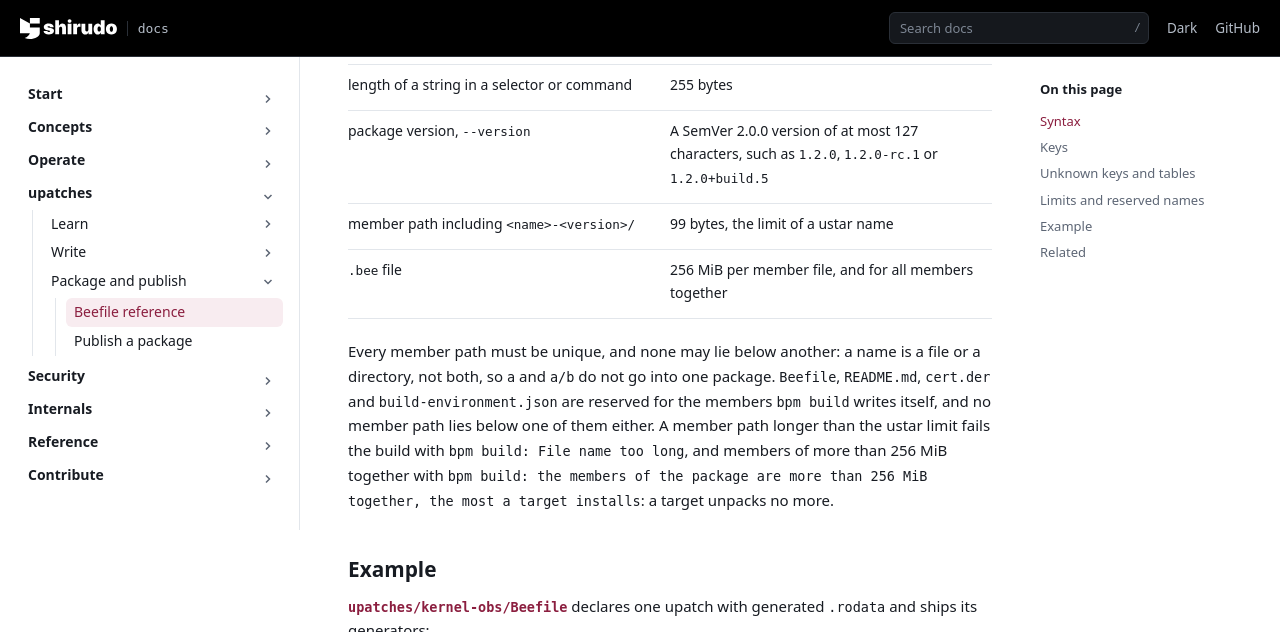
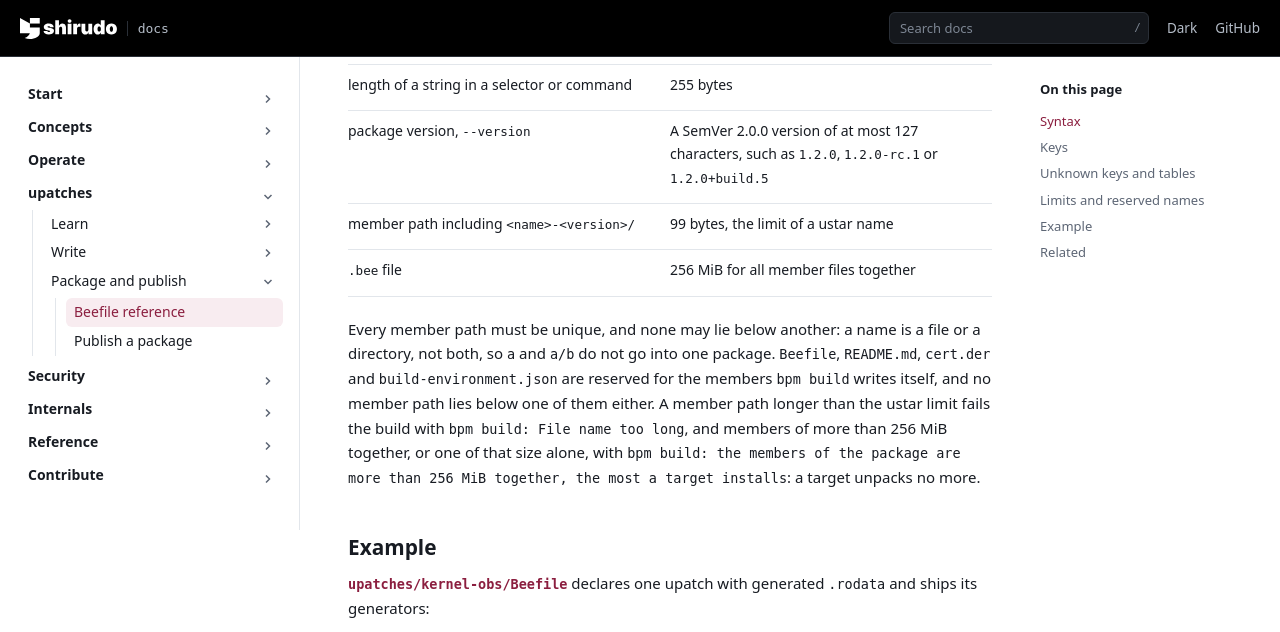
Before and after one commit to AliBashaSY/shirudo, a Sphinx documentation site: the page built from Documentation/upatches/publish/beefile.rst, in a window 1280 px wide and 900 px high, scrolled down 6258 px, cut to the strip 0-632 px from the top of the window. Built offline with Sphinx 7.4.7, drawn with Linux system fonts in a browser that asks for light colours; pages that are not in the unit, such as notebooks, are missing from menus.

Commit message:
bpm: say why a member too large for a package fails the build
A member of more than 256 MiB failed bpm build without a word.
build_read_file() refused a file past its bound with errno where errno
was not zero and with -E2BIG otherwise, after an fstat() that had
succeeded: errno then held what an earlier call left there, EINVAL
here, which the command takes for an error already reported. With errno
at zero the message would have been "Argument list too long".

Return -EFBIG for a file past its bound, and the errno of fstat() only
when fstat() fails. A package member is read with the package's own
bound, so that one too large alone gets the message the members get
together, and a Beefile or a generated .rodata value past its bound now
fails with "File too large".

Fixes: 891ee7bf6330 ("shirudo: Initial code import")
Signed-off-by: Daniel Borkmann <daniel@iogearbox.net>

```diff
--- a/Documentation/upatches/publish/beefile.rst
+++ b/Documentation/upatches/publish/beefile.rst
@@ -381,7 +381,7 @@ Limits and reserved names
    * - member path including ``<name>-<version>/``
      - 99 bytes, the limit of a ustar name
    * - ``.bee`` file
-     - 256 MiB per member file, and for all members together
+     - 256 MiB for all member files together
 
 Every member path must be unique, and none may lie below another: a
 name is a file or a directory, not both, so ``a`` and ``a/b`` do not go
@@ -389,9 +389,10 @@ into one package. ``Beefile``, ``README.md``, ``cert.der`` and
 ``build-environment.json`` are reserved for the members ``bpm build``
 writes itself, and no member path lies below one of them either. A
 member path longer than the ustar limit fails the build with ``bpm
-build: File name too long``, and members of more than 256 MiB together
-with ``bpm build: the members of the package are more than 256 MiB
-together, the most a target installs``: a target unpacks no more.
+build: File name too long``, and members of more than 256 MiB together,
+or one of that size alone, with ``bpm build: the members of the package
+are more than 256 MiB together, the most a target installs``: a target
+unpacks no more.
 
 Example
 -------
```
Also changed, not shown: 2 other files.
